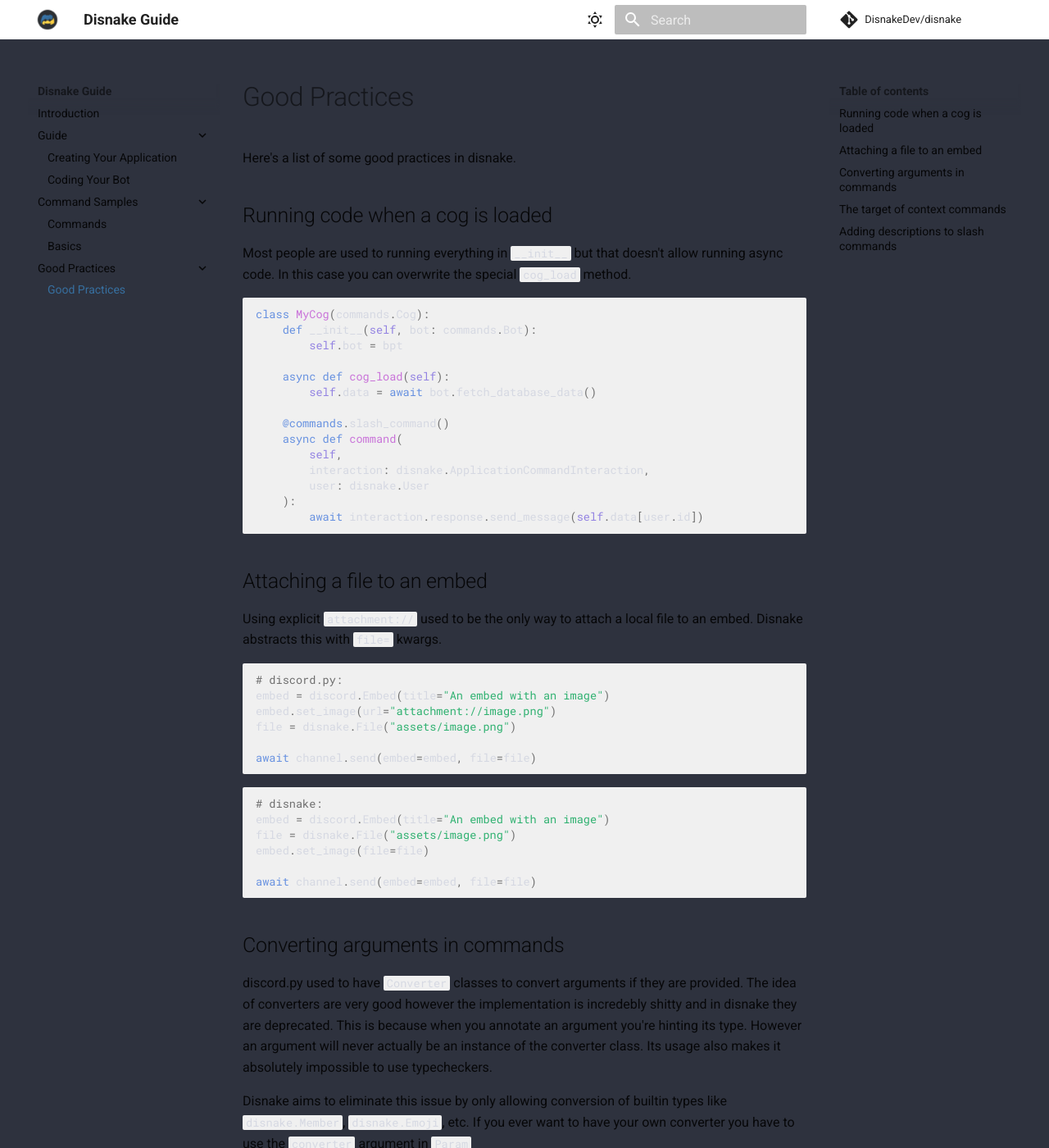
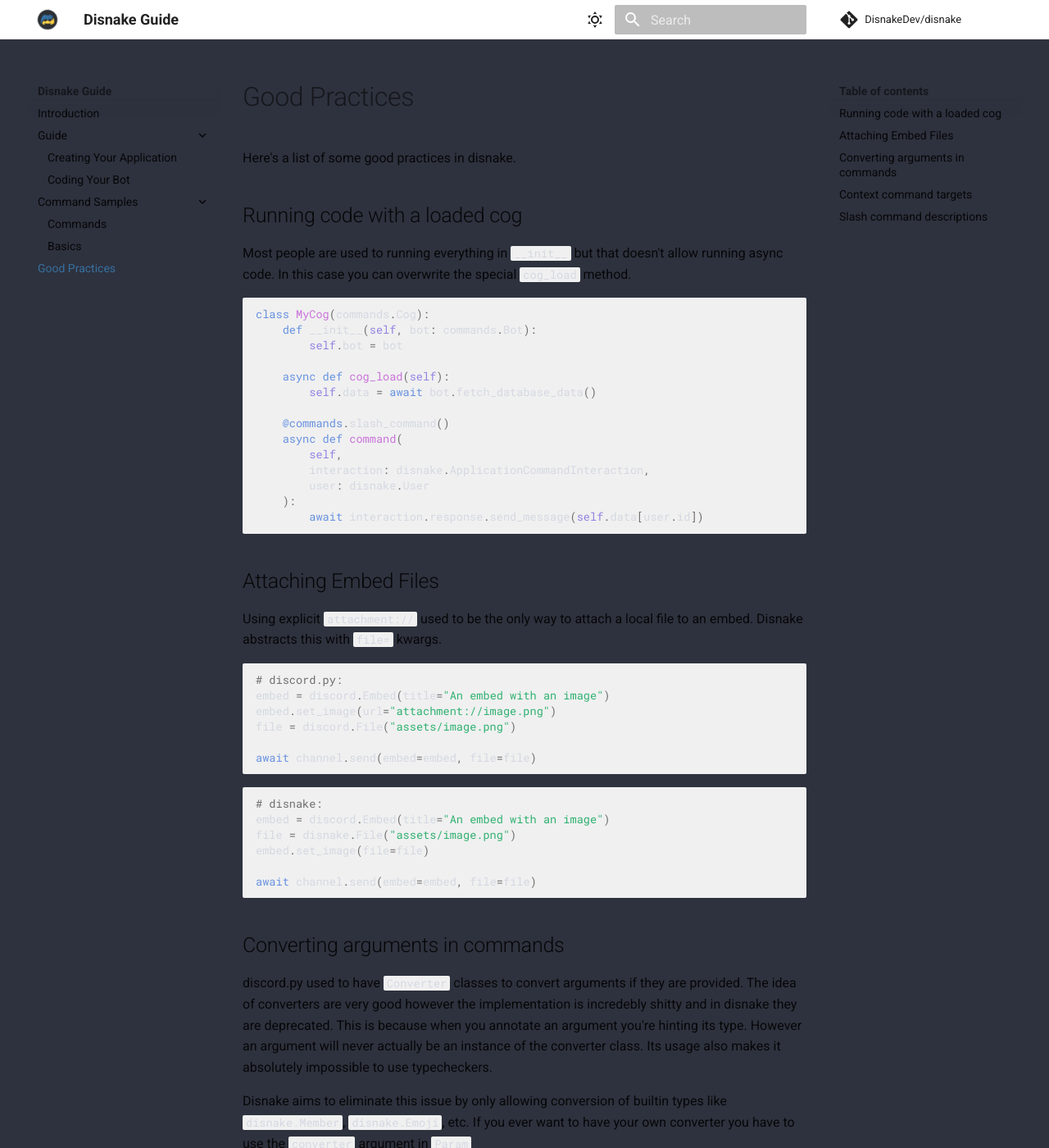
Before and after one commit to DisnakeDev/guide, an MkDocs documentation site: the page built from docs/good-practices/index.md, in a window 1280 px wide and 1400 px high. Shown: the whole window at 82% size. Built offline with MkDocs 1.6.1 and Material for MkDocs 9.7.7, drawn with Linux system fonts in a browser that asks for light colours; comment, search, counter and statistics services are not loaded; some of the changed text lies outside the part shown.

Commit message:
`good-practices.md` - Indexing and typo fixes.

````diff
--- a/docs/good-practices/index.md
+++ b/docs/good-practices/index.md
@@ -2,14 +2,14 @@
 
 Here's a list of some good practices in disnake.
 
-## Running code when a cog is loaded
+## Running code with a loaded cog
 
 Most people are used to running everything in `__init__` but that doesn't allow running async code. In this case you can overwrite the special `cog_load` method.
 
 ```py
 class MyCog(commands.Cog):
     def __init__(self, bot: commands.Bot):
-        self.bot = bpt
+        self.bot = bot
 
     async def cog_load(self):
         self.data = await bot.fetch_database_data()
@@ -23,7 +23,7 @@
         await interaction.response.send_message(self.data[user.id])
 ```
 
-## Attaching a file to an embed
+## Attaching Embed Files
 
 Using explicit `attachment://` used to be the only way to attach a local file to an embed. Disnake abstracts this with `file=` kwargs.
 
@@ -31,10 +31,11 @@
 # discord.py:
 embed = discord.Embed(title="An embed with an image")
 embed.set_image(url="attachment://image.png")
-file = disnake.File("assets/image.png")
+file = discord.File("assets/image.png")
 
 await channel.send(embed=embed, file=file)
 ```
+
 ```py
 # disnake:
 embed = discord.Embed(title="An embed with an image")
@@ -65,6 +66,7 @@
 ):
     ...
 ```
+
 ```py
 # disnake
 async def convert_data(inter: disnake.ApplicationCommandInteraction, arg: str):
@@ -101,7 +103,7 @@
     ...
 ```
 
-## The target of context commands
+## Context command targets
 
 Instead of using `inter.target` you should be using a parameter of your command.
 
@@ -114,7 +116,7 @@
     await inter.response.send_message(f"Used on {user.mention}")
 ```
 
-## Adding descriptions to slash commands
+## Slash command descriptions
 
 You may use docstrings for command and option descriptions. Everything before `Parameters` is the command description. Everything after `Parameters` are the option descriptions.
 
--- a/mkdocs.yml
+++ b/mkdocs.yml
@@ -31,7 +31,6 @@
 markdown_extensions:
     - tables
     - admonition
-    - attr_list
     - pymdownx.highlight
     - pymdownx.inlinehilite
     - pymdownx.superfences
@@ -50,8 +49,7 @@
     - Command Samples:
         - commands/index.md
         - commands/basic.md
-    - Good Practices:
-        - good-practices/index.md
+    - good-practices/index.md
 
 extra_css:
     - stylesheets/extra.css
````
